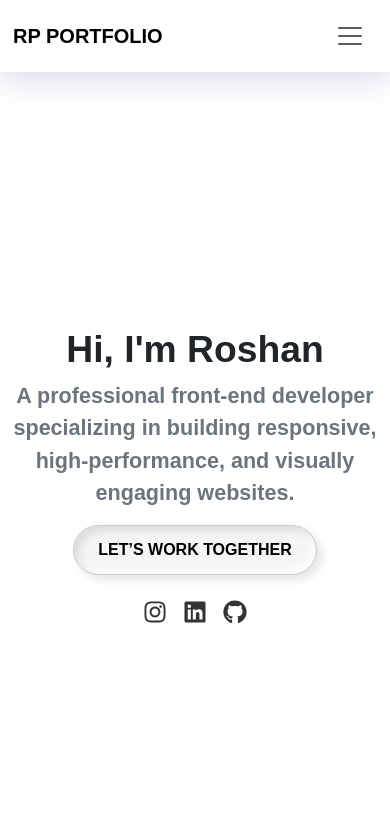
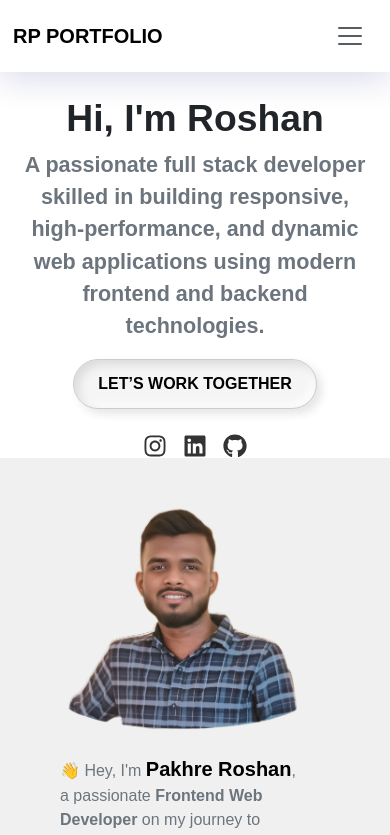
Before and after one commit to roshan773/rp-portfolio, a React (Vite) app: page / in a window 390 px wide. Shown: the top 835 px of the page. Built offline with nearby package versions, Linux system fonts and the light colour scheme; no server answers.

Commit message:
Done minor changes

```diff
--- a/src/Components/Home.css
+++ b/src/Components/Home.css
@@ -7,7 +7,7 @@
 
 .home {
     width: 100%;
-    height: 90vh;
+    height: auto;
     z-index: -1;
     display: flex;
     justify-content: center;
--- a/src/Components/Home.jsx
+++ b/src/Components/Home.jsx
@@ -1,19 +1,21 @@
 import React from "react";
 import "./Home.css";
-import {  FaGithub, FaInstagram, FaLinkedin } from "react-icons/fa";
+import { FaGithub, FaInstagram, FaLinkedin } from "react-icons/fa";
 
 const Home = () => {
   return (
     <div className="container mt-4 home">
       <div className="row align-items-center info">
         {/* Left Section - Text Content */}
-        <div className="col-12 col-sm-12 col-md-6 col-lg-6 text-center text-lg-start" >
-          <h1 className="display-3 fw-bold">Hi, <span className="typing">I'm Roshan</span></h1>
+        <div className="col-lg-6 text-center text-lg-start">
+          <h1 className="display-3 fw-bold">
+            Hi, <span className="typing">I'm Roshan</span>
+          </h1>
           <p className="fs-4 fw-bold text-secondary">
-            A professional front-end developer specializing in building responsive, high-performance, and visually engaging websites.
+            A passionate full stack developer skilled in building responsive, high-performance, and dynamic web applications using modern frontend and backend technologies.
           </p>
           <a href="#contact">
-            <button className=" btn-dark">
+            <button className="btn-dark">
               LET’S WORK TOGETHER
             </button>
           </a>
@@ -32,6 +34,7 @@ const Home = () => {
           </div>
         </div>
 
+
         {/* Right Section - Image */}
         <div className="col-12 col-sm-12 col-md-6 col-lg-6 text-center mt-5 mt-lg-0 d-none d-sm-none d-md-block d-lg-block img-container">
           <img
```
